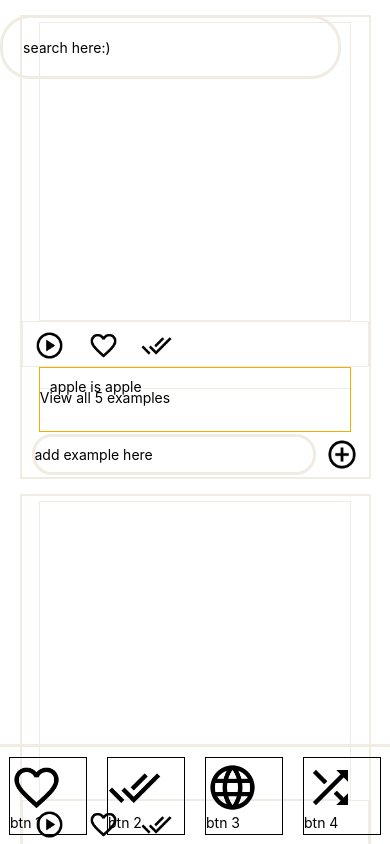
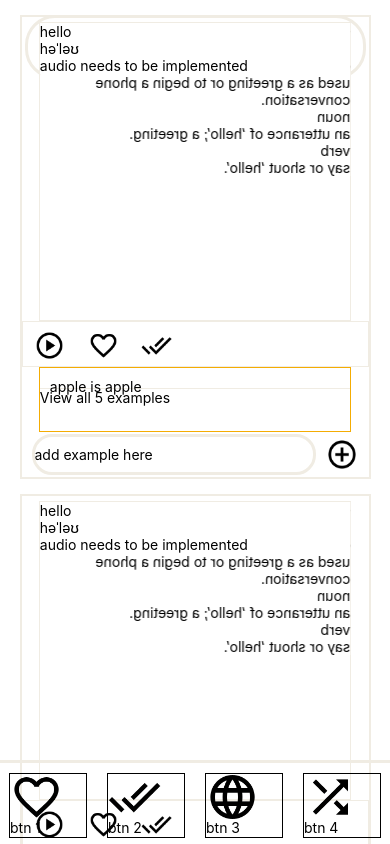
Before and after one commit to chsunwoo1002/voca-memo, a React Native app: screen / in a window 390 px wide. Built offline with nearby package versions, Linux system fonts and the light colour scheme.

Commit message:
apply flip card to feed

```diff
--- a/components/Feed.tsx
+++ b/components/Feed.tsx
@@ -49,8 +49,7 @@ const Feed: React.FC<FeedProps> = ({ word }) => {
   if (!isExamplePage) {
     return (
       <View style={Styles.feedContainer}>
-        <View style={Styles.feedFlip}></View>
-        {/*<FlipVocaCard word={word} />*/}
+        <FlipVocaCard word={word} />
         <View style={Styles.feedButtonsContainer}>
           <IconButton
             onPress={playSound}
--- a/components/card/FlipVocaCard.tsx
+++ b/components/card/FlipVocaCard.tsx
@@ -61,6 +61,7 @@ const FlipVocaCard: React.FC<FilpCardProps> = ({ word }) => {
   return (
     <AnimatedPressable
       onPress={() => (!!flipRotation ? flipToBack() : flipToFront())}
+      style={styles.feedFlip}
     >
       <Animated.View
         style={{
@@ -69,19 +70,8 @@ const FlipVocaCard: React.FC<FilpCardProps> = ({ word }) => {
           ...flipToBackStyle,
         }}
       >
-        <Text>{word.wordObj.word}</Text>
-        <Text>{word.wordObj.phonetic}</Text>
-        <Text>audio needs to be implemented</Text>
-      </Animated.View>
-      <Animated.View
-        style={{
-          backgroundColor: "white",
-          backfaceVisibility: "hidden",
-          ...flipToFrontStyle,
-        }}
-      >
-        <Text>Origin: {word.wordObj.origin}</Text>
-        {word.wordObj.meanings.map((meaning: MeaningType, meanIdx: number) => {
+        <Text>Origin: {word.origin}</Text>
+        {word.meanings.map((meaning: MeaningType, meanIdx: number) => {
           return (
             <View key={meanIdx}>
               <Text>{meaning.partOfSpeech}</Text>
@@ -99,6 +89,17 @@ const FlipVocaCard: React.FC<FilpCardProps> = ({ word }) => {
           );
         })}
       </Animated.View>
+      <Animated.View
+        style={{
+          backgroundColor: "white",
+          backfaceVisibility: "hidden",
+          ...flipToFrontStyle,
+        }}
+      >
+        <Text>{word.word}</Text>
+        <Text>{word.phonetic}</Text>
+        <Text>audio needs to be implemented</Text>
+      </Animated.View>
     </AnimatedPressable>
   );
 };
--- a/components/styles/footer.ts
+++ b/components/styles/footer.ts
@@ -3,7 +3,7 @@ import { StyleSheet } from "react-native";
 export default StyleSheet.create({
   footerContainer: {
     width: "100%",
-    height: 100,
+    height: "10%",
     flexDirection: "row",
     position: "absolute",
     bottom: 0,
--- a/components/styles/navigation.ts
+++ b/components/styles/navigation.ts
@@ -3,6 +3,9 @@ import { StyleSheet, Dimensions } from "react-native";
 export default StyleSheet.create({
   searchContainer: {
     flex: 1,
+    width: "100%",
+    height: "15%",
+    alignItems: "center",
   },
   search: {
     width: 341,
@@ -14,5 +17,6 @@ export default StyleSheet.create({
     padding: 20,
     position: "absolute",
     textAlign: "left",
+    backgroundColor: "#FFFFFF",
   },
 });
```
